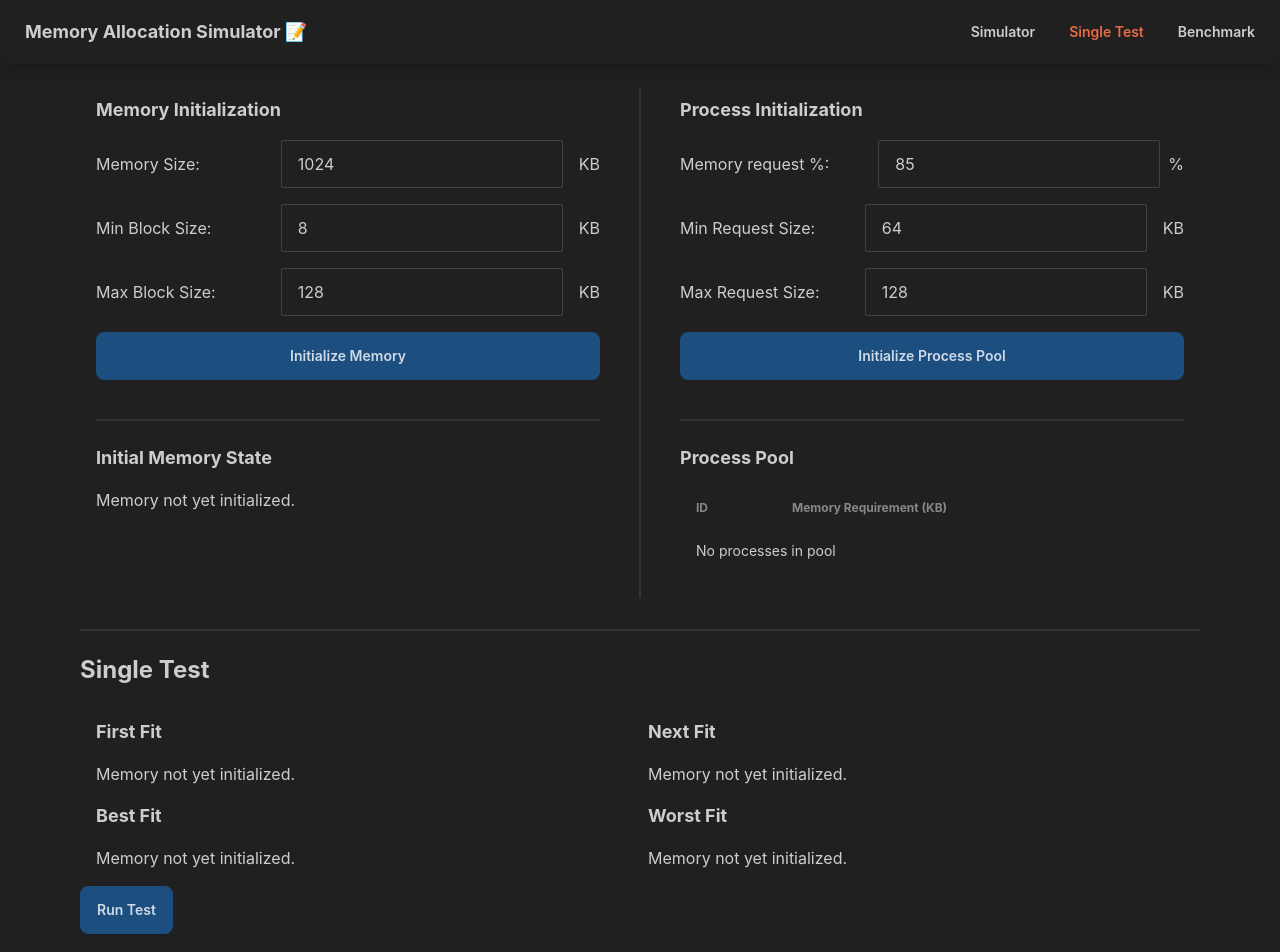
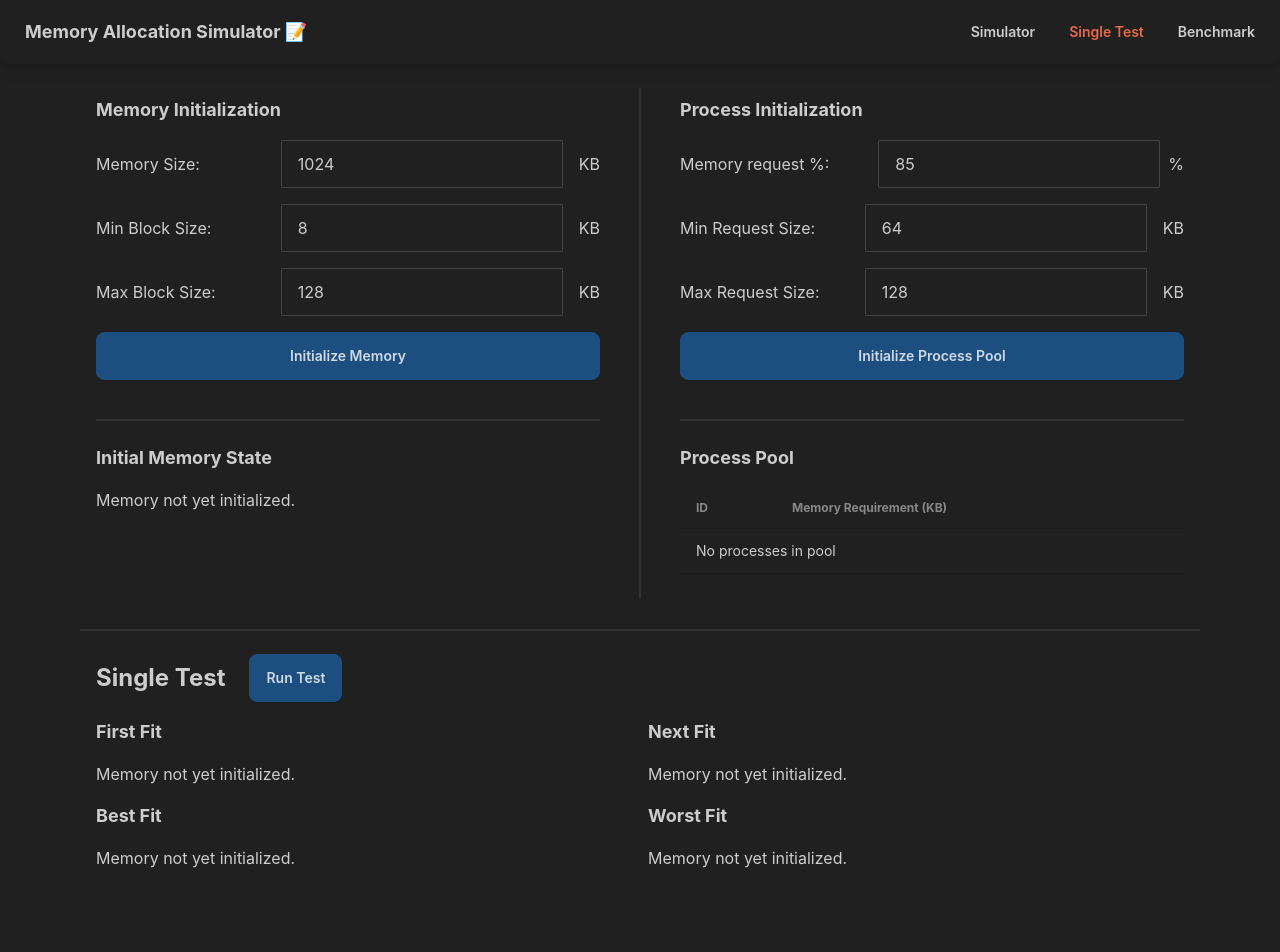
Before and after one commit to mikumino/memory-allocation-simulator, a React (Vite) app in the folder ui/: page /single-test in a window 1280 px wide. Shown: the top 952 px of the page. After the commit the page ends 902 px from the top, so only its background shows below. Built offline with nearby package versions, Linux system fonts and the light colour scheme.

Commit message:
moved button

```diff
--- a/ui/src/routes/SingleTest.jsx
+++ b/ui/src/routes/SingleTest.jsx
@@ -137,7 +137,10 @@ function SingleTest() {
                     </div>
                 </div>
                 <div className="divider"></div>
-                <h1 className="text-2xl font-bold mb-4">Single Test</h1>
+                <div className="flex flex-row items-center px-4">
+                    <h1 className="text-2xl font-bold">Single Test</h1>
+                    <button className="btn btn-primary w-fit rounded-lg ml-6" onClick={runSingleTest}>Run Test</button>
+                </div>
                 {/* Grid with all algorithms, their memory states, tables */}
                 <div className="grid grid-cols-2 p-4 gap-4">
                     {/* First Fit */}
@@ -169,7 +172,6 @@ function SingleTest() {
                         {worstFitMemoryState ? <AlgorithmStats algorithm='Worst Fit' stats={worstFitStats} /> : null}
                     </div>
                 </div>
-                <button className="btn btn-primary w-fit rounded-lg mb-6" onClick={runSingleTest}>Run Test</button>
             </div>
         </div>
         </>
```
